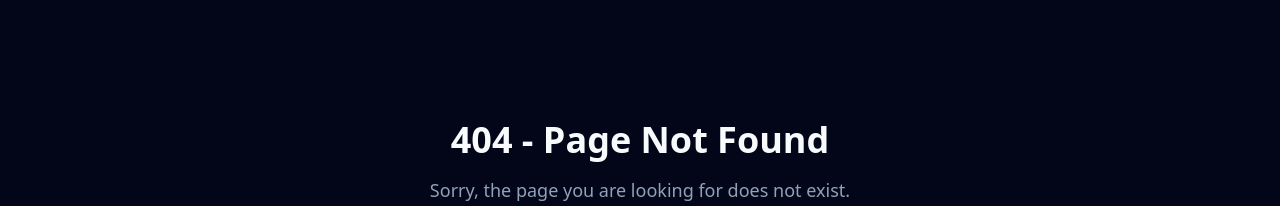
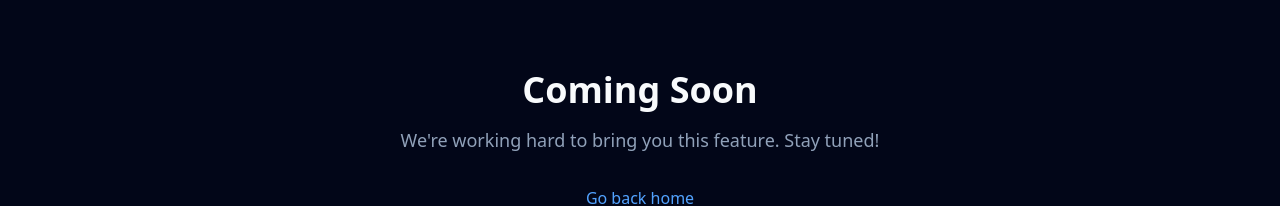
Before and after one commit to johngaynor/physiq-marketing, a Next.js app: page /contact in a window 1280 px wide. Before the commit this address had no page. Shown: the part 210-416 px from the top of the page. Built offline with nearby package versions, Linux system fonts and the light colour scheme.

Commit message:
missed the contact page

```diff
--- /dev/null
+++ b/src/app/contact/page.tsx
@@ -0,0 +1,5 @@
+import ComingSoon from "../components/DefaultPages/ComingSoon";
+
+export default function About() {
+  return <ComingSoon />;
+}
```
